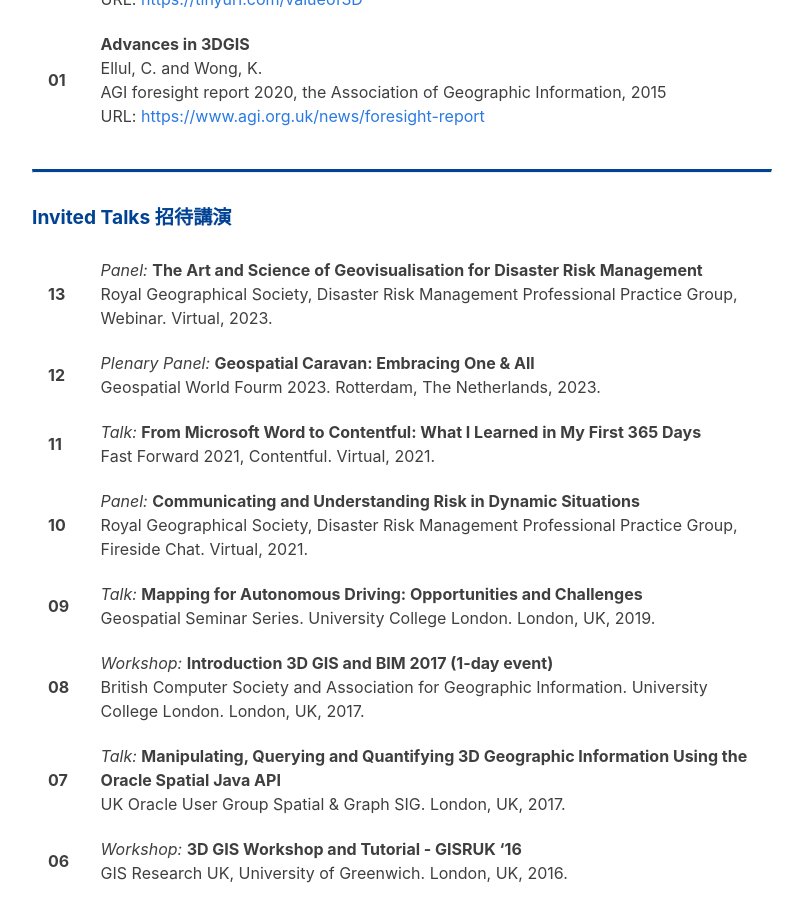
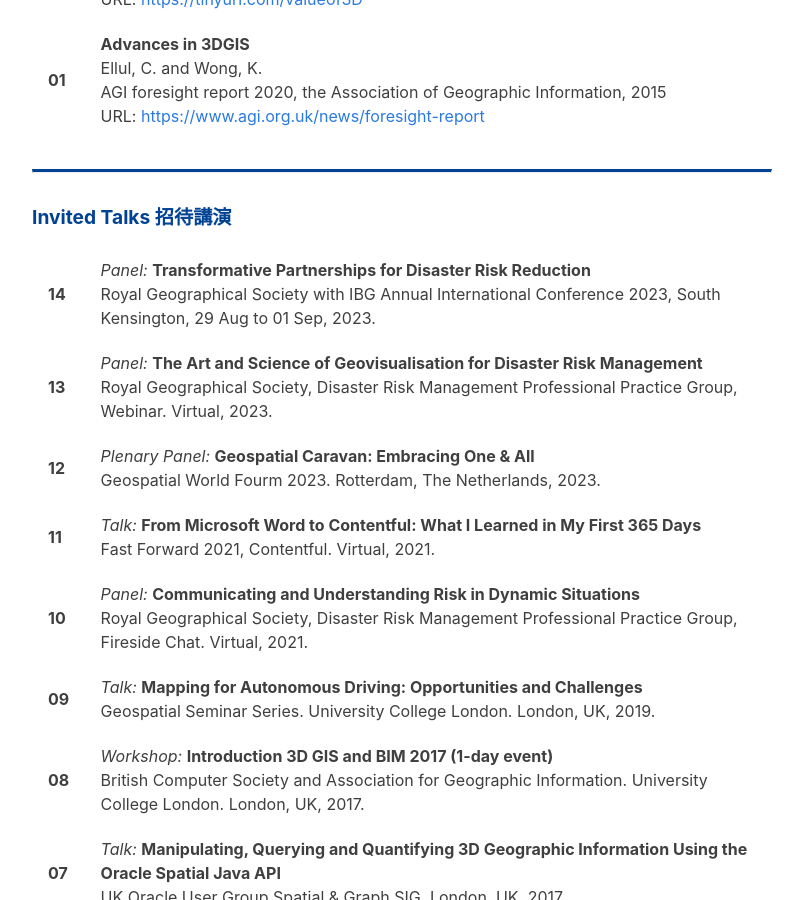
Before and after one commit to kel196/kel196.github.io, a Jekyll site: the page built from index.md, in a window 1280 px wide and 900 px high, scrolled down 6820 px. Shown: the whole window, without its empty margins (238-1041 px from the left). Built offline with Jekyll 4.4.1, drawn with Linux system fonts in a browser that asks for light colours; our own code applies the rules of GitHub Pages for plain Markdown files; part of the change alters nothing that is shown; some of the changed text lies outside the part shown.

Commit message:
Update index.md

```diff
--- a/index.md
+++ b/index.md
@@ -174,6 +174,7 @@ Providing one-to-one personalised IT support at the client’s own home for olde
 
 |        |                                                              |
 | ---------- | ------------------------------------------------------------ |
+| **14**    | *Panel:* **Transformative Partnerships for Disaster Risk Reduction**<br />Royal Geographical Society with IBG Annual International Conference 2023, South Kensington, 29 Aug to 01 Sep, 2023. |
 | **13**    | *Panel:* **The Art and Science of Geovisualisation for Disaster Risk Management**<br />Royal Geographical Society, Disaster Risk Management Professional Practice Group, Webinar. Virtual, 2023. |
 | **12** | *Plenary Panel:* **Geospatial Caravan: Embracing One & All**<br />Geospatial World Fourm 2023. Rotterdam, The Netherlands, 2023. |
 | **11** | *Talk:* **From Microsoft Word to Contentful: What I Learned in My First 365 Days**<br />Fast Forward 2021, Contentful. Virtual, 2021. |
@@ -200,4 +201,4 @@ Providing one-to-one personalised IT support at the client’s own home for olde
 
 ---
 
-Last Updated: 26 June 2023
+Last Updated: 12 September 2023
```
